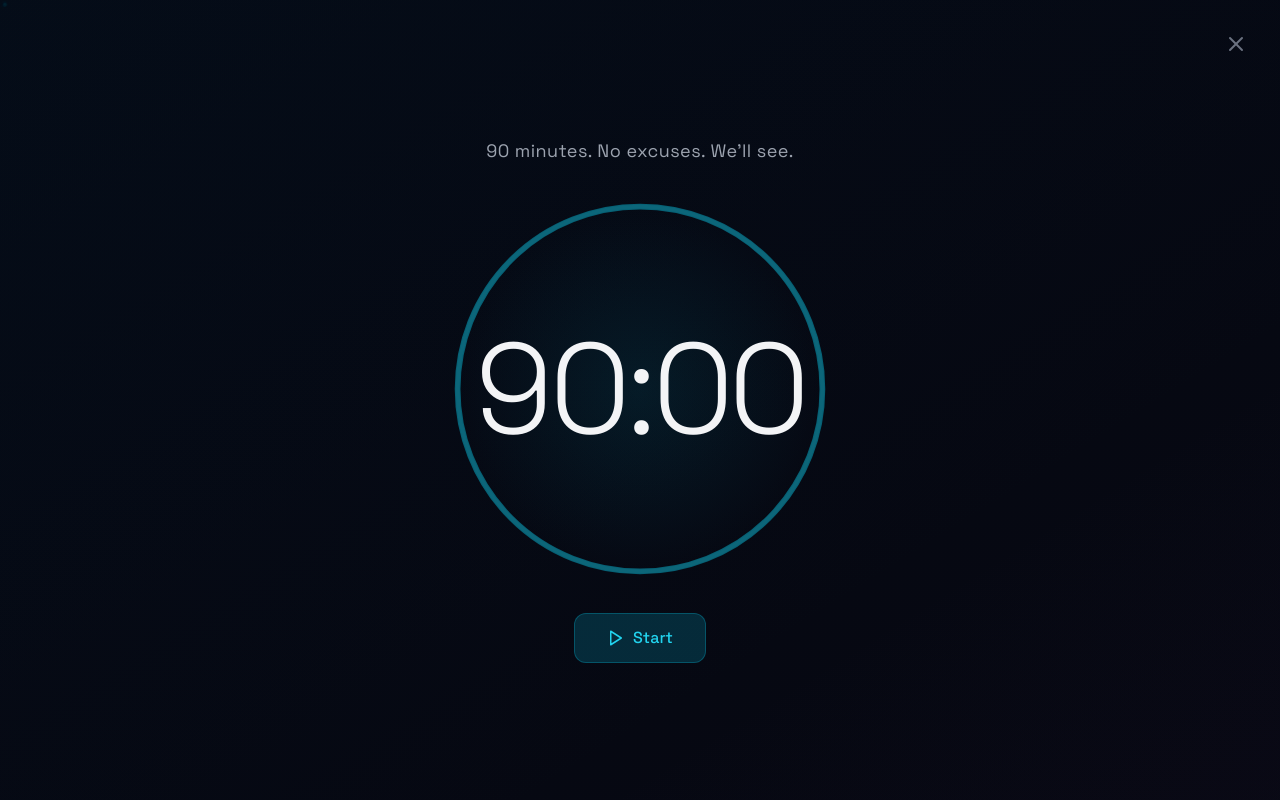
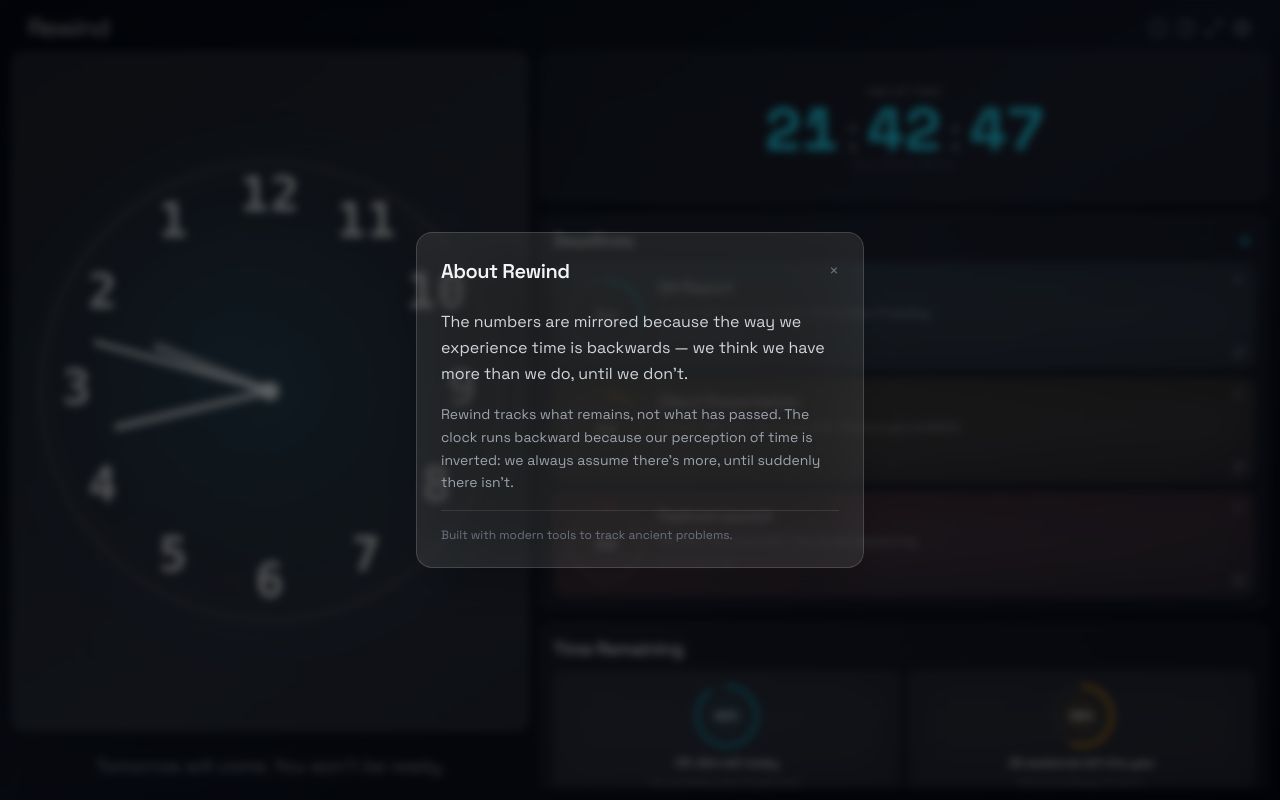
Before and after one commit to emadjumaah/Rewind, a React (Vite) app: page / in a window 1280 px wide. Both pictures are taken after a click on the button 1186 px from the left and 28 px from the top of the page. Built offline with nearby package versions, Linux system fonts and the light colour scheme.

Commit message:
fix digital clock

```diff
--- a/src/App.tsx
+++ b/src/App.tsx
@@ -8,12 +8,14 @@ import TimeLeftDisplay from './components/TimeLeftDisplay'
 import FocusMode from './components/FocusMode'
 import CommandPalette from './components/CommandPalette'
 import Settings from './components/Settings'
+import About from './components/About'
 import { useStore } from './store'
-import { Maximize2, Settings as SettingsIcon, Clock } from 'lucide-react'
+import { Maximize2, Settings as SettingsIcon, Clock, Info } from 'lucide-react'
 
 export default function App() {
   const { settings, toggleFocusMode } = useStore()
   const [isSettingsOpen, setIsSettingsOpen] = useState(false)
+  const [isAboutOpen, setIsAboutOpen] = useState(false)
 
   const toggleFullscreen = () => {
     if (!document.fullscreenElement) {
@@ -96,6 +98,7 @@ export default function App() {
       <FocusMode />
       <CommandPalette />
       <Settings isOpen={isSettingsOpen} onClose={() => setIsSettingsOpen(false)} />
+      <About isOpen={isAboutOpen} onClose={() => setIsAboutOpen(false)} />
 
       <div className="h-full flex flex-col gap-2 relative z-10">
         <motion.div
@@ -106,6 +109,13 @@ export default function App() {
         >
           <h1 className={`text-2xl font-light tracking-tight ${settings.darkMode ? 'text-gray-100' : 'text-gray-900'}`}>Rewind</h1>
           <div className="flex gap-2">
+            <button
+              onClick={() => setIsAboutOpen(true)}
+              className={`${settings.darkMode ? 'text-gray-500 hover:text-gray-300' : 'text-gray-400 hover:text-gray-600'} transition-colors hover:scale-110 active:scale-95`}
+              title="About"
+            >
+              <Info size={20} />
+            </button>
             <button
               onClick={toggleFocusMode}
               className={`${settings.darkMode ? 'text-gray-500 hover:text-gray-300' : 'text-gray-400 hover:text-gray-600'} transition-colors hover:scale-110 active:scale-95`}
@@ -147,7 +157,7 @@ export default function App() {
             initial={{ opacity: 0, x: 20 }}
             animate={{ opacity: 1, x: 0 }}
             transition={{ duration: 0.6, delay: 0.3 }}
-            className="col-span-7 grid grid-rows-3 gap-3 overflow-y-auto"
+            className="col-span-7 grid  gap-3 overflow-y-auto"
           >
             <TimeLeftDisplay />
             <div className="glass rounded-xl p-3">
--- /dev/null
+++ b/src/components/About.tsx
@@ -0,0 +1,53 @@
+import { motion, AnimatePresence } from 'framer-motion'
+
+export default function About({ isOpen, onClose }: { isOpen: boolean; onClose: () => void }) {
+  if (!isOpen) return null
+
+  return (
+    <AnimatePresence>
+      {isOpen && (
+        <motion.div
+          initial={{ opacity: 0 }}
+          animate={{ opacity: 1 }}
+          exit={{ opacity: 0 }}
+          className="fixed inset-0 bg-black/60 backdrop-blur-sm z-50 flex items-center justify-center"
+          onClick={onClose}
+        >
+          <motion.div
+            initial={{ opacity: 0, scale: 0.95 }}
+            animate={{ opacity: 1, scale: 1 }}
+            exit={{ opacity: 0, scale: 0.95 }}
+            className="glass-strong rounded-2xl w-full max-w-md p-6"
+            onClick={(e) => e.stopPropagation()}
+          >
+            <div className="flex items-center justify-between mb-6">
+              <h2 className="text-xl font-semibold">About Rewind</h2>
+              <button
+                onClick={onClose}
+                className="text-gray-500 hover:text-gray-300 transition-colors"
+              >
+                ×
+              </button>
+            </div>
+
+            <div className="space-y-4">
+              <p className="text-gray-300 leading-relaxed">
+                The numbers are mirrored because the way we experience time is backwards — we think we have more than we do, until we don't.
+              </p>
+
+              <p className="text-gray-400 text-sm leading-relaxed">
+                Rewind tracks what remains, not what has passed. The clock runs backward because our perception of time is inverted: we always assume there's more, until suddenly there isn't.
+              </p>
+
+              <div className="pt-4 border-t border-white/10">
+                <p className="text-gray-500 text-xs">
+                  Built with modern tools to track ancient problems.
+                </p>
+              </div>
+            </div>
+          </motion.div>
+        </motion.div>
+      )}
+    </AnimatePresence>
+  )
+}
--- a/src/components/TimeLeftDisplay.tsx
+++ b/src/components/TimeLeftDisplay.tsx
@@ -40,45 +40,30 @@ export default function TimeLeftDisplay() {
   const accentColor = getAccentColor();
 
   return (
-    <div className="glass rounded-xl p-2 flex flex-col items-center justify-center">
+    <div className="glass rounded-xl py-0 px-4 flex flex-col items-center justify-center h-[150px]">
       <motion.div
         initial={{ opacity: 0, scale: 0.9 }}
         animate={{ opacity: 1, scale: 1 }}
         transition={{ duration: 0.5 }}
         className="text-center"
       >
-        <p className="text-sm text-gray-400 mb-2 tracking-wide">
+        <p className="text-[9px] text-gray-400 mb-0 tracking-wide">
           TIME LEFT TODAY
         </p>
         <div className="flex items-baseline justify-center gap-2">
-          <motion.span
-            key={timeLeft.hours}
-            initial={{ y: -20, opacity: 0 }}
-            animate={{ y: 0, opacity: 1 }}
-            className={`text-6xl font-bold tabular-nums ${accentColor}`}
-          >
-            {String(timeLeft.hours).padStart(2, "0")}
-          </motion.span>
-          <span className="text-4xl text-gray-500">:</span>
-          <motion.span
-            key={timeLeft.minutes}
-            initial={{ y: -20, opacity: 0 }}
-            animate={{ y: 0, opacity: 1 }}
-            className={`text-6xl font-bold tabular-nums ${accentColor}`}
-          >
+          <span className={`text-6xl font-bold tabular-nums ${accentColor}`}>
+            {timeLeft.hours}
+          </span>
+          <span className="text-5xl text-gray-500">:</span>
+          <span className={`text-6xl font-bold tabular-nums ${accentColor}`}>
             {String(timeLeft.minutes).padStart(2, "0")}
-          </motion.span>
-          <span className="text-4xl text-gray-500">:</span>
-          <motion.span
-            key={timeLeft.seconds}
-            initial={{ y: -20, opacity: 0 }}
-            animate={{ y: 0, opacity: 1 }}
-            className={`text-6xl font-bold tabular-nums ${accentColor}`}
-          >
+          </span>
+          <span className="text-5xl text-gray-500">:</span>
+          <span className={`text-6xl font-bold tabular-nums ${accentColor}`}>
             {String(timeLeft.seconds).padStart(2, "0")}
-          </motion.span>
+          </span>
         </div>
-        <p className="text-xs text-gray-500 mt-3">Hours : Minutes : Seconds</p>
+        <p className="text-[8px] text-gray-500 mt-0 leading-none">Hours : Minutes : Seconds</p>
       </motion.div>
     </div>
   );
```
Also changed, not shown: 5 other files (tests, documents, lock files or other folders).
